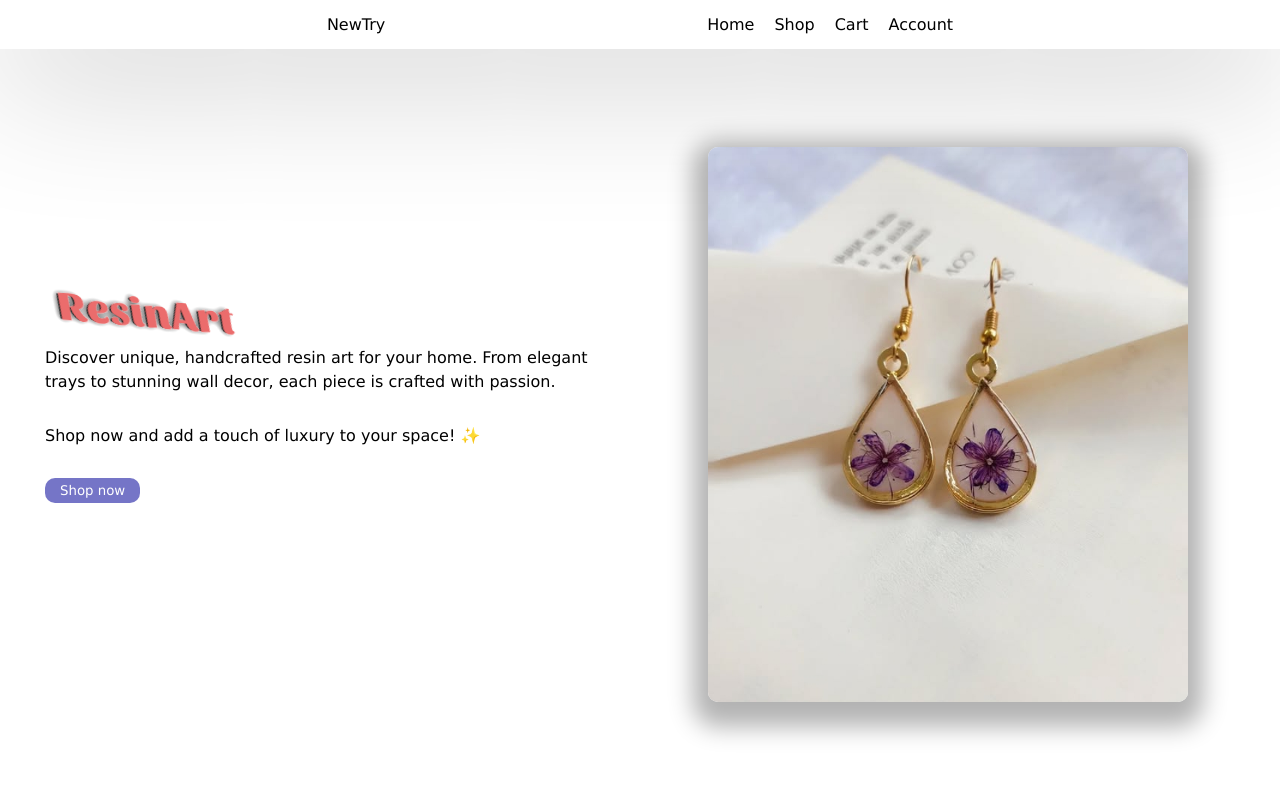
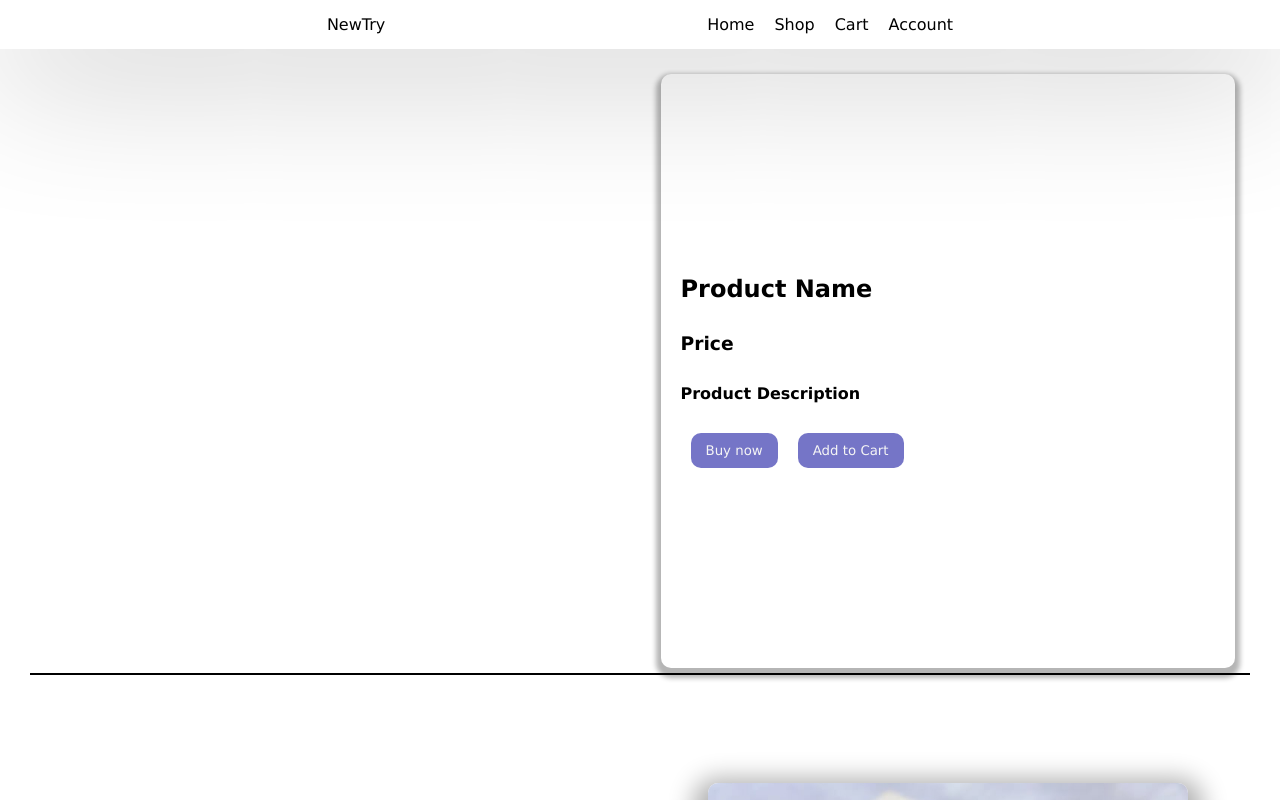
Before and after one commit to RajanGadhavi/new-try, an Angular app: page /home in a window 1280 px wide. Shown: the top 800 px of the page. Built offline with nearby package versions, Linux system fonts and the light colour scheme.

Commit message:
Change-log.md

```diff
--- /dev/null
+++ b/src/app/Components/product-page/product-page.component.css
@@ -0,0 +1,59 @@
+.product-page{
+    margin: 10px 15px;
+    padding: 10px 15px;
+    display: flex;
+    flex-direction: column;
+}
+
+.product-page .top{
+    display: grid;
+    grid-template-rows: 1fr;
+    grid-template-columns: repeat(2,1fr);
+    gap: 1px;
+}
+
+.product-page .top .big-img{
+    margin: 2px;
+    padding: 5px 10px;
+    max-width: 100%;
+    height: 600px;
+}
+
+.product-page .top .product-details{
+    display: flex;
+    flex-direction: column;
+    justify-content: center;
+    align-items: flex-start;
+    margin: 5px 15px;
+    margin-left: 20px;
+    padding: 5px 15px;
+    border: 1px transparent;
+    border-radius: 10px;
+    box-shadow: 0px 5px 5px 5px rgba(10, 10, 10, 0.3)  ;
+}
+
+.product-page .top .product-details h2,h3,h4,span{
+    margin: 10px 5px;
+    padding: 5px 0px;
+}
+
+
+.product-page .top .product-details span button{
+    padding: 10px 15px;
+    margin: 0px 10px;
+    border: transparent;
+    border-radius: 10px;
+    cursor: pointer;
+    background-color: #7575c7;
+    color: whitesmoke;
+    transition: all 250ms ease-in-out;
+}
+
+.btn:hover{
+    background-color: #7575c7a4;
+}
+
+.product-page .bottom{
+    border: 1px solid;
+    display: grid;
+}
--- /dev/null
+++ b/src/app/Components/product-page/product-page.component.html
@@ -0,0 +1,21 @@
+<div class="product-page">
+    <div class="top">
+        <div class="big-img">
+            <img src="" alt="">
+        </div>
+        <div class="product-details">
+            <h2>Product Name</h2>
+            <h3>Price</h3>
+            <h4>Product Description</h4>
+            <span>
+                <button type="button" class="btn">Buy now</button>
+                <button type="button" class="btn">Add to Cart</button>
+            </span>
+        </div>
+    </div>
+    <div class="bottom">
+        <div class="product-pic">
+
+        </div>
+    </div>
+</div>
--- a/src/app/app.component.html
+++ b/src/app/app.component.html
@@ -2,6 +2,7 @@
   <div class="nav">
     <app-navbar/>
   </div>
+  <app-product-page/>
   <router-outlet />
   <div class="footer">
     <app-footer></app-footer>
--- a/src/app/app.component.ts
+++ b/src/app/app.component.ts
@@ -4,10 +4,11 @@ import { NavbarComponent } from './Components/navbar/navbar.component'
 import { HomepageComponent } from "./Components/homepage/homepage.component";
 import { FooterComponent } from "./Components/footer/footer.component";
 import { ShopComponent } from "./Components/shop/shop.component";
+import { ProductPageComponent } from "./Components/product-page/product-page.component";
 
 @Component({
   selector: 'app-root',
-  imports: [RouterOutlet, NavbarComponent, FooterComponent],
+  imports: [RouterOutlet, NavbarComponent, FooterComponent, ProductPageComponent],
   standalone:true,
   templateUrl: './app.component.html',
   styleUrl: './app.component.css'
```
Also changed, not shown: src/app/Components/product-page/product-page.component.ts (added, +12 -0 lines), 2 other files (tests, documents, lock files or other folders).
